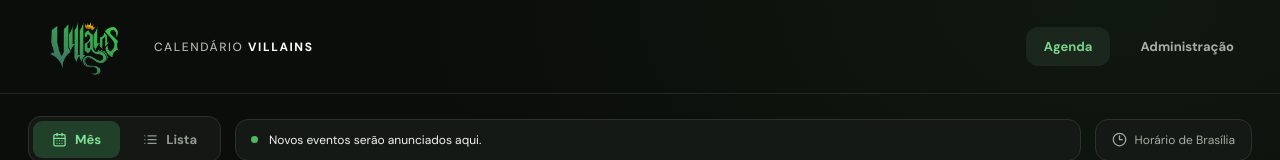
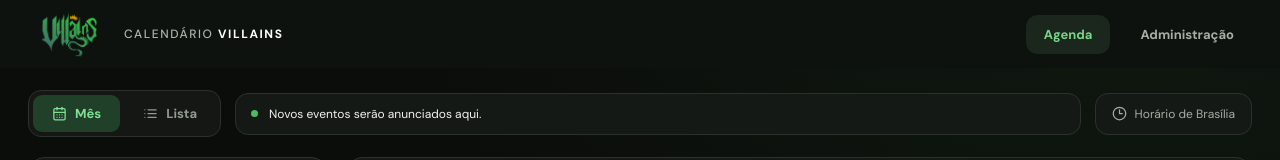
Before and after one commit to LuizEdu-AR/calendario-villains, a React (Vite) app: page / in a window 1280 px wide. Shown: the top 160 px of the page. Built offline with nearby package versions, Linux system fonts and the light colour scheme; no server answers; the database is empty.

Commit message:
style: adiciona header sticky compacto e remove borda inferior

```diff
--- a/src/styles/global.css
+++ b/src/styles/global.css
@@ -23,9 +23,9 @@ button:disabled { opacity: .55; cursor: not-allowed; }
 button:focus-visible, a:focus-visible, input:focus-visible, textarea:focus-visible, select:focus-visible { outline: 2px solid var(--green); outline-offset: 3px; }
 .container { max-width: 1320px; margin: auto; padding-left: 28px; padding-right: 28px; }
 .app-shell { min-height: 100vh; background: radial-gradient(ellipse 55% 35% at 88% 0%, rgba(46, 105, 48, .12), transparent), var(--bg); }
-.site-header { min-height: 94px; display: flex; align-items: center; justify-content: space-between; border-bottom: 1px solid #222922; gap: 20px; }
+.site-header { position: sticky; top: 0; z-index: 200; min-height: 68px; display: flex; align-items: center; justify-content: space-between; border-bottom: none; gap: 20px; background: #0d120e; }
 .brand { display: flex; align-items: center; gap: 14px; min-width: 0; }
-.brand img { width: 112px; height: 60px; object-fit: contain; }
+.brand img { width: 82px; height: 48px; object-fit: contain; }
 .brand span { font-size: 12px; letter-spacing: .13em; font-weight: 500; white-space: nowrap; color: #adb6aa; }
 .brand strong { color: #fff; }
 .header-nav { display: flex; align-items: center; gap: 12px; font-size: 13px; font-weight: 700; }
@@ -191,7 +191,7 @@ h1, h2, h3, h4, p { margin-top: 0; }
 .small-day-event small { color: var(--muted); font-size: 10px; }
 .editor-heading h2 { margin: 0; font-size: 22px; }
 @media (max-width: 1100px) { .admin-layout { grid-template-columns: 170px minmax(0, 1fr); } .admin-date-panel { grid-column: 2; } .public-layout { grid-template-columns: 250px minmax(0, 1fr); } .timezone { display: none; } }
-@media (max-width: 740px) { .container { padding-left: 16px; padding-right: 16px; } .site-header { min-height: 78px; } .brand img { width: 90px; } .brand span { display: none; } .header-nav { gap: 0; } .header-nav a, .nav-current { padding: 10px; font-size: 11px; } .hero-line { margin-bottom: 20px; } .hero-logo { width: 100px; height: 80px; } .toolbar { flex-wrap: wrap; } .upcoming-strip { order: 2; flex-basis: 100%; } .public-layout { grid-template-columns: 1fr; } .sidebar-panel { padding: 13px; } .category-list { grid-template-columns: repeat(2, minmax(0, 1fr)); } .category-option { padding: 9px; gap: 6px; font-size: 10px; } .calendar-panel { padding: 11px; } .calendar-day { height: 100px; padding: 7px 3px; } .calendar-event { font-size: 9px; padding: 3px; } .calendar-event span { display: none; } .day-number { font-size: 10px; } .day-number span { font-size: 7px; } .calendar-header h2 { font-size: 15px; } .month-controls button { width: 29px; height: 29px; } .list-event { padding: 12px; gap: 10px; } .list-time { min-width: 80px; font-size: 10px; } .list-event-info strong { font-size: 12px; } .site-footer { gap: 10px; } .admin-layout { grid-template-columns: 1fr; } .admin-menu { min-height: 0; } .admin-menu-footer { display: none; } .admin-date-panel { grid-column: auto; } .admin-heading h1 { font-size: 28px; } .admin-heading .button { font-size: 11px; } .admin-item { align-items: flex-start; flex-direction: column; } .item-actions { align-self: flex-end; } }
+@media (max-width: 740px) { .container { padding-left: 16px; padding-right: 16px; } .site-header { min-height: 60px; } .brand img { width: 70px; height: 42px; } .brand span { display: none; } .header-nav { gap: 0; } .header-nav a, .nav-current { padding: 10px; font-size: 11px; } .hero-line { margin-bottom: 20px; } .hero-logo { width: 100px; height: 80px; } .toolbar { flex-wrap: wrap; } .upcoming-strip { order: 2; flex-basis: 100%; } .public-layout { grid-template-columns: 1fr; } .sidebar-panel { padding: 13px; } .category-list { grid-template-columns: repeat(2, minmax(0, 1fr)); } .category-option { padding: 9px; gap: 6px; font-size: 10px; } .calendar-panel { padding: 11px; } .calendar-day { height: 100px; padding: 7px 3px; } .calendar-event { font-size: 9px; padding: 3px; } .calendar-event span { display: none; } .day-number { font-size: 10px; } .day-number span { font-size: 7px; } .calendar-header h2 { font-size: 15px; } .month-controls button { width: 29px; height: 29px; } .list-event { padding: 12px; gap: 10px; } .list-time { min-width: 80px; font-size: 10px; } .list-event-info strong { font-size: 12px; } .site-footer { gap: 10px; } .admin-layout { grid-template-columns: 1fr; } .admin-menu { min-height: 0; } .admin-menu-footer { display: none; } .admin-date-panel { grid-column: auto; } .admin-heading h1 { font-size: 28px; } .admin-heading .button { font-size: 11px; } .admin-item { align-items: flex-start; flex-direction: column; } .item-actions { align-self: flex-end; } }
 @media (max-width: 420px) { .calendar-day { height: 85px; } .calendar-event { font-size: 8px; } .day-events { margin-top: 7px; } .category-list { grid-template-columns: 1fr 1fr; } .form-two { grid-template-columns: 1fr; } .event-modal, .editor-modal { padding: 21px; } }
 
 /* Ajustes de interface Villains */
```
